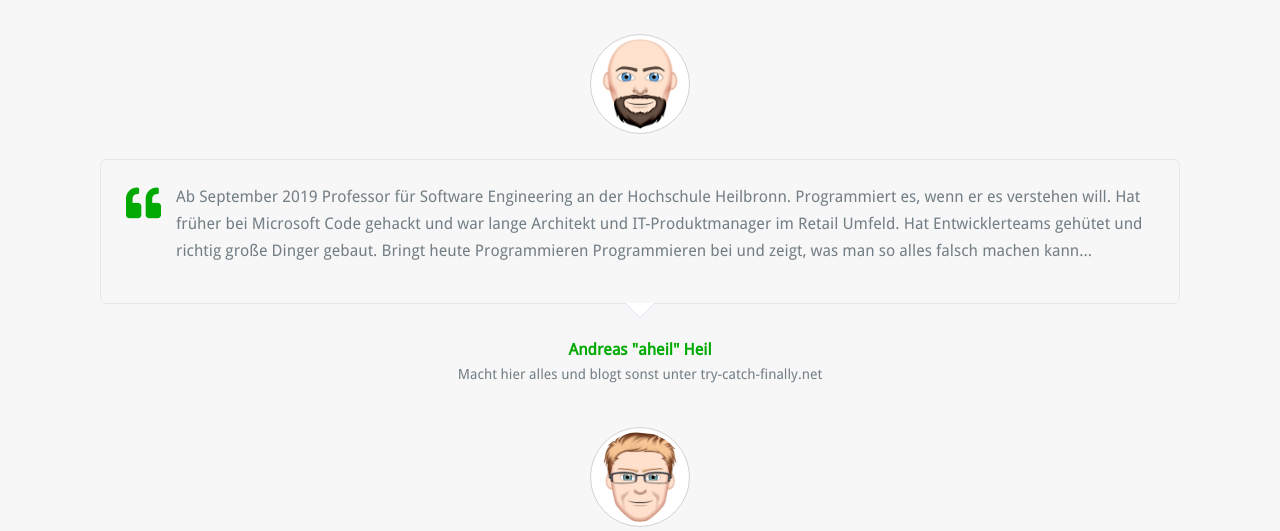
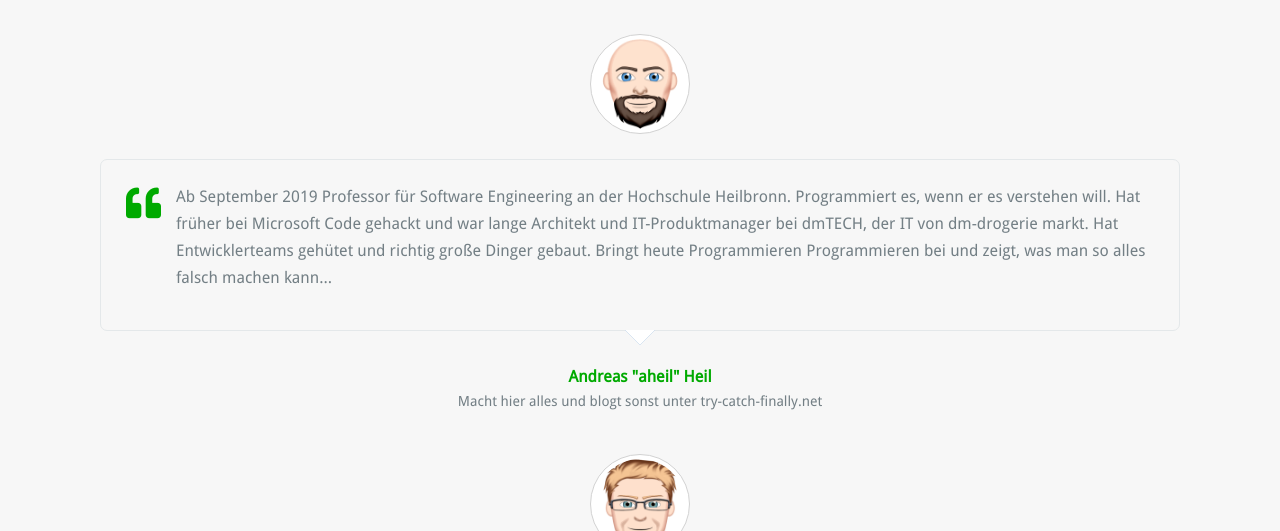
Before and after one commit to aheil/hack-the-planet-tv, a plain HTML site: page index.html in a window 1280 px wide. Shown: the part 725-1256 px from the top of the page. Drawn offline with Linux system fonts and the light colour scheme.

Commit message:
test updated

```diff
--- a/index.html
+++ b/index.html
@@ -162,7 +162,7 @@
                     <div class="entry-content">
                         <p>Ab September 2019 Professor für Software Engineering an der Hochschule Heilbronn.
                             Programmiert es, wenn er es verstehen will. Hat früher bei Microsoft Code gehackt und war
-                            lange Architekt und IT-Produktmanager im Retail Umfeld. Hat Entwicklerteams gehütet und
+                            lange Architekt und IT-Produktmanager bei dmTECH, der IT von dm-drogerie markt. Hat Entwicklerteams gehütet und
                             richtig große Dinger gebaut. Bringt heute Programmieren Programmieren bei und zeigt, was man so alles
                             falsch machen kann... </p>
                     </div>
```
